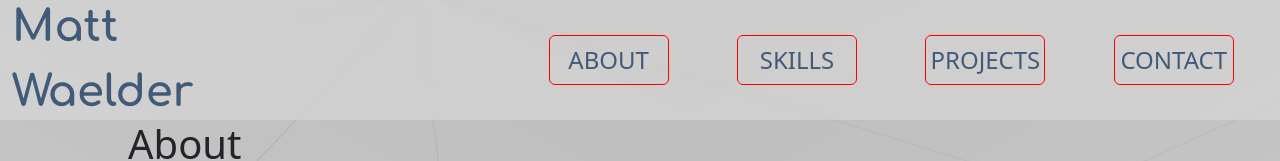
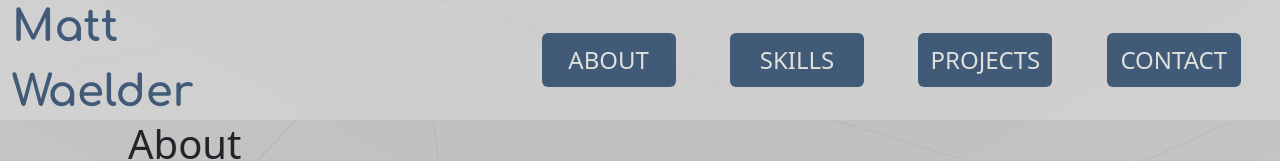
Before and after one commit to mattwaelder/portfolio, a React (Create React App) app: page / in a window 1280 px wide. Shown: the top 161 px of the page. Built offline with nearby package versions, Linux system fonts and the light colour scheme.

Commit message:
css changes for navbar and nav-links

```diff
--- a/src/components/Navbar/Navbar.jsx
+++ b/src/components/Navbar/Navbar.jsx
@@ -9,7 +9,7 @@ const Navbar = () => {
       </p>
       <ul className="App__nav-list">
         {["About", "Skills", "Projects", "Contact"].map((el) => (
-          <li>
+          <li className="App__nav-btn">
             <a href={`#${el}`}>{el}</a>
           </li>
         ))}
--- a/src/components/Navbar/Navbar.scss
+++ b/src/components/Navbar/Navbar.scss
@@ -35,23 +35,41 @@
 
   text-transform: uppercase;
 
+  .App__nav-btn {
+    border-radius: 6px;
+    background: var(--color-blue-3);
+    transition: 200ms ease-in-out;
+    border: 2px solid rgba(0, 0, 0, 0);
+    padding: 0px 5px;
+  }
+
+  .App__nav-btn:hover {
+    transition: 200ms ease-out;
+    background: var(--color-off-white);
+    border: 2px solid var(--color-blue-3);
+    // transform: scale(1);
+  }
+
   a {
     width: 120px;
     height: 50px;
 
     text-decoration: none;
     font-weight: 500;
-    color: var(--color-blue-3);
+    color: var(--color-off-white);
     cursor: pointer;
-
-    border: 1px solid red;
-    border-radius: 6px;
 
     display: flex;
     justify-content: center;
     align-items: center;
+    transition: 200ms ease-in-out;
 
     &:visited {
+      color: var(--color-off-white);
+    }
+
+    a:hover,
+    &:visited:hover {
       color: var(--color-blue-3);
     }
   }
```
